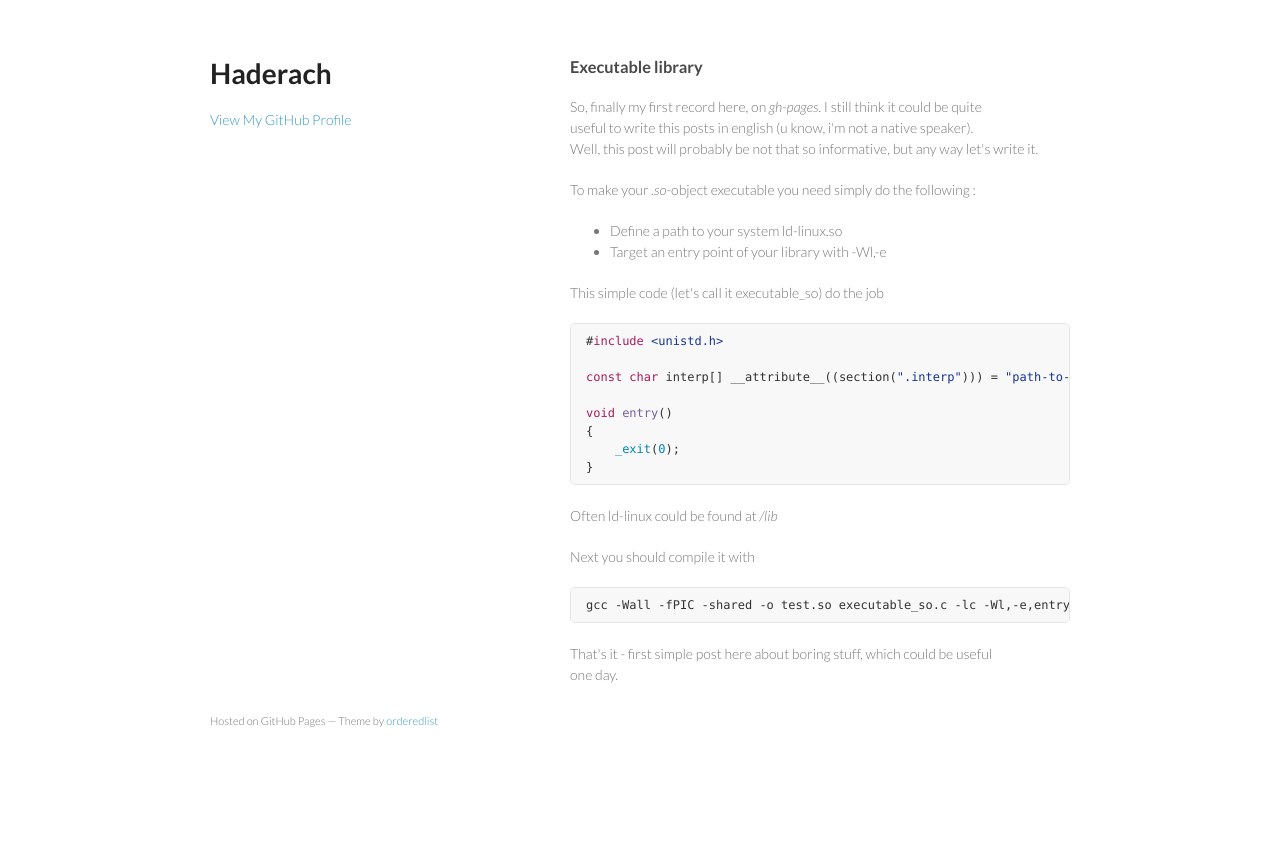
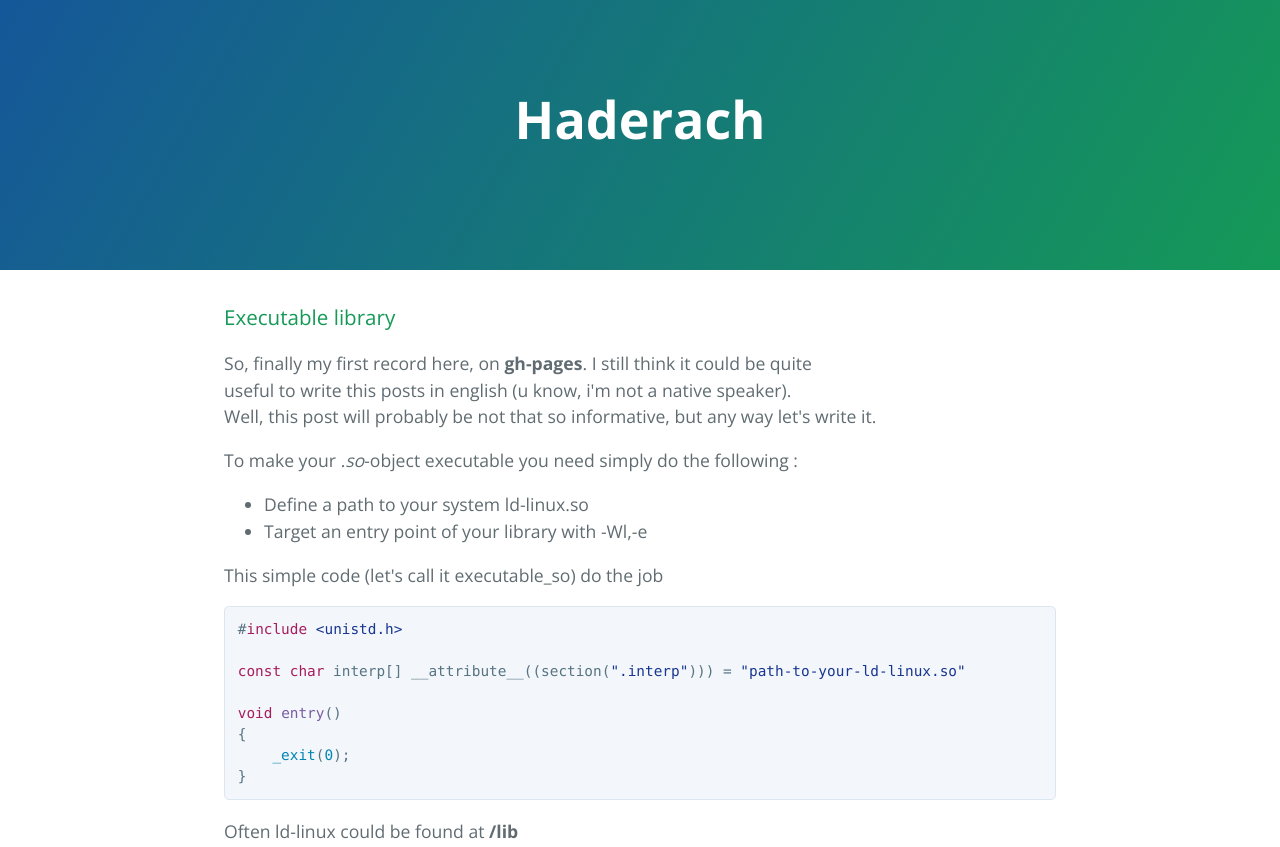
Before and after one commit to Haderach/Haderach.github.io, a plain HTML site: page index.html in a window 1280 px wide. Shown: the top 847 px of the page. Before the commit the page ends 800 px from the top, so only its background shows below. Drawn offline with nearby package versions, Linux system fonts and the light colour scheme.

Commit message:
Replace master branch with page content via GitHub

```diff
--- a/index.html
+++ b/index.html
@@ -1,32 +1,25 @@
-<!doctype html>
-<html>
+<!DOCTYPE html>
+<html lang="en-us">
   <head>
-    <meta charset="utf-8">
-    <meta http-equiv="X-UA-Compatible" content="chrome=1">
+    <meta charset="UTF-8">
     <title>Haderach by Haderach</title>
-
-    <link rel="stylesheet" href="stylesheets/styles.css">
-    <link rel="stylesheet" href="stylesheets/github-light.css">
-    <meta name="viewport" content="width=device-width, initial-scale=1, user-scalable=no">
-    <!--[if lt IE 9]>
-    <script src="//html5shiv.googlecode.com/svn/trunk/html5.js"></script>
-    <![endif]-->
+    <meta name="viewport" content="width=device-width, initial-scale=1">
+    <link rel="stylesheet" type="text/css" href="stylesheets/normalize.css" media="screen">
+    <link href='https://fonts.googleapis.com/css?family=Open+Sans:400,700' rel='stylesheet' type='text/css'>
+    <link rel="stylesheet" type="text/css" href="stylesheets/stylesheet.css" media="screen">
+    <link rel="stylesheet" type="text/css" href="stylesheets/github-light.css" media="screen">
   </head>
   <body>
-    <div class="wrapper">
-      <header>
-        <h1>Haderach</h1>
-        <p></p>
+    <section class="page-header">
+      <h1 class="project-name">Haderach</h1>
+      <h2 class="project-tagline"></h2>
+    </section>
 
-
-        <p class="view"><a href="https://github.com/Haderach">View My GitHub Profile</a></p>
-
-      </header>
-      <section>
-        <h3>
+    <section class="main-content">
+      <h3>
 <a id="executable-library" class="anchor" href="#executable-library" aria-hidden="true"><span class="octicon octicon-link"></span></a>Executable library</h3>
 
-<p>So, finally my first record here, on <em>gh-pages</em>. I still think it could be quite<br>
+<p>So, finally my first record here, on <strong>gh-pages</strong>. I still think it could be quite<br>
 useful to write this posts in english (u know, i'm not a native speaker).<br>
 Well, this post will probably be not that so informative, but any way let's write it.</p>
 
@@ -48,7 +41,7 @@ Well, this post will probably be not that so informative, but any way let's writ
     <span class="pl-c1">_exit</span>(<span class="pl-c1">0</span>);
 }</pre></div>
 
-<p>Often ld-linux could be found at <em>/lib</em></p>
+<p>Often ld-linux could be found at <strong>/lib</strong></p>
 
 <p>Next you should compile it with</p>
 
@@ -56,12 +49,14 @@ Well, this post will probably be not that so informative, but any way let's writ
 
 <p>That's it - first simple post here about boring stuff, which could be useful<br>
 one day.</p>
-      </section>
-      <footer>
-        <p><small>Hosted on GitHub Pages &mdash; Theme by <a href="https://github.com/orderedlist">orderedlist</a></small></p>
+
+      <footer class="site-footer">
+
+        <span class="site-footer-credits">This page was generated by <a href="https://pages.github.com">GitHub Pages</a> using the <a href="https://github.com/jasonlong/cayman-theme">Cayman theme</a> by <a href="https://twitter.com/jasonlong">Jason Long</a>.</span>
       </footer>
-    </div>
-    <script src="javascripts/scale.fix.js"></script>
+
+    </section>
+
 
   </body>
 </html>
```
Also changed, not shown: params.json (+1 -1 lines).
